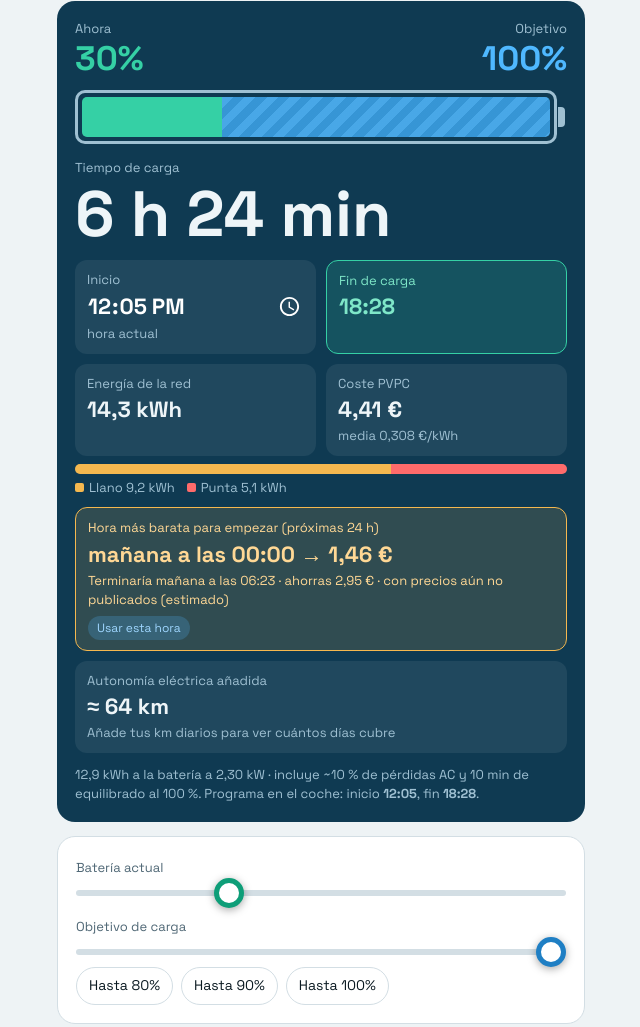
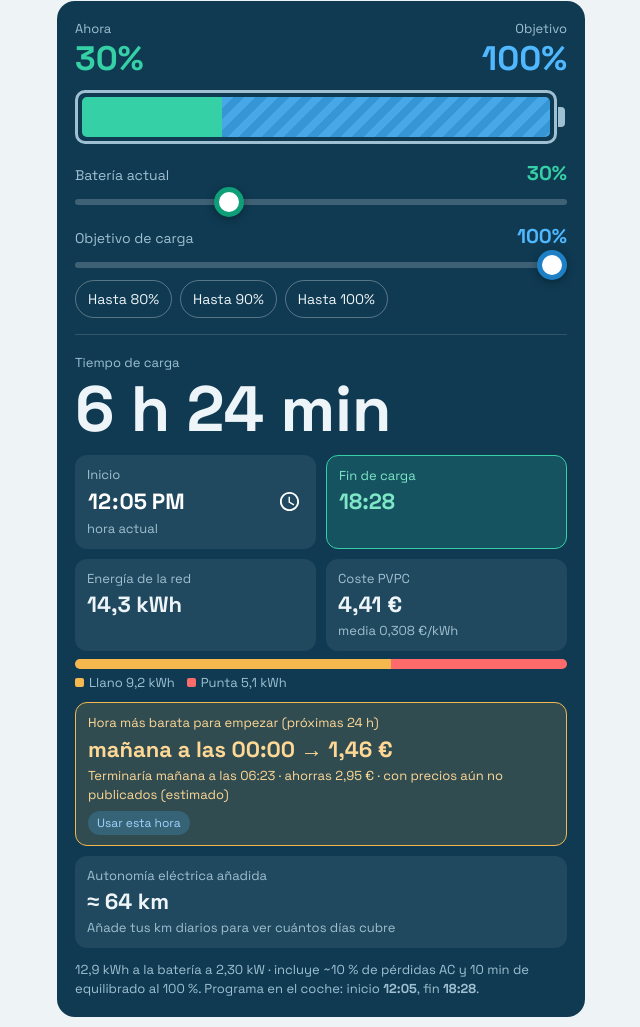
Before and after one commit to tonybeat2-sudo/carga-s05-phev, a plain HTML site: page index.html in a window 1280 px wide. Shown: the part 98-1125 px from the top of the page, without its empty margins (319-959 px from the left). Drawn offline with Linux system fonts and the light colour scheme.

Commit message:
Recupera controles de batería junto a la barra

```diff
--- a/index.html
+++ b/index.html
@@ -72,6 +72,12 @@ textarea{min-height:90px;resize:vertical}
 .warn{color:var(--warn);font-size:13px;margin:8px 0 0}
 .okt{color:var(--ok);font-size:13px;margin:6px 0 0}
 details{font-size:14px;color:var(--mute)}summary{cursor:pointer;min-height:32px}
+.sliders{margin:14px 0 18px;padding-bottom:16px;border-bottom:1px solid rgba(255,255,255,.14)}
+.sl{display:flex;justify-content:space-between;align-items:baseline;font-size:14px;margin:0}
+.sl b{font-size:20px}
+.hero input[type=range]{background:rgba(255,255,255,.2);margin:10px 0 16px;touch-action:none}
+.hero .chip{color:#eef5f8;border-color:rgba(255,255,255,.3)}
+.hero .chips{margin-top:-4px}
 @media (prefers-reduced-motion:reduce){*{transition:none!important}}
 </style>
 </head>
@@ -86,6 +92,17 @@ details{font-size:14px;color:var(--mute)}summary{cursor:pointer;min-height:32px}
       <div style="text-align:right"><p class="lab">Objetivo</p><div class="pct" id="vObj" style="color:#4fb8ff">100%</div></div>
     </div>
     <div class="bat" style="color:#9fc0d2"><div class="in"><div class="a" id="barA"></div><div class="b" id="barB"></div></div></div>
+    <div class="sliders">
+      <label class="lab sl" for="act"><span>Batería actual</span><b id="lAct" style="color:#35d0a5">30%</b></label>
+      <input type="range" id="act" min="0" max="100" value="30">
+      <label class="lab sl" for="obj"><span>Objetivo de carga</span><b id="lObj" style="color:#4fb8ff">100%</b></label>
+      <input type="range" id="obj" min="0" max="100" value="100">
+      <div class="chips" id="presets">
+        <button class="chip" data-v="80">Hasta 80%</button>
+        <button class="chip" data-v="90">Hasta 90%</button>
+        <button class="chip" data-v="100">Hasta 100%</button>
+      </div>
+    </div>
     <p class="lab" style="margin-top:14px">Tiempo de carga</p>
     <div class="big" id="tiempo">—</div>
     <div class="grid2">
@@ -105,18 +122,6 @@ details{font-size:14px;color:var(--mute)}summary{cursor:pointer;min-height:32px}
     </div>
     <div class="tile" style="margin-top:10px"><p class="lab" style="margin:0">Autonomía eléctrica añadida</p><b id="km">—</b><p class="lab" id="dias" style="margin:0"></p></div>
     <p class="note" id="detalle"></p>
-  </div>
-
-  <div class="card">
-    <label class="lab" for="act">Batería actual</label>
-    <input type="range" id="act" min="0" max="100" value="30">
-    <label class="lab" for="obj">Objetivo de carga</label>
-    <input type="range" id="obj" min="0" max="100" value="100">
-    <div class="chips" id="presets">
-      <button class="chip" data-v="80">Hasta 80%</button>
-      <button class="chip" data-v="90">Hasta 90%</button>
-      <button class="chip" data-v="100">Hasta 100%</button>
-    </div>
   </div>
 
   <div class="card">
@@ -232,7 +237,7 @@ function calc(){
   const km=eBat/Math.max(1,+st.cons||20)*100;
   const H=parseHoras(st.pv.horas);
 
-  $("vAct").textContent=st.act+"%";$("vObj").textContent=st.obj+"%";
+  $("vAct").textContent=st.act+"%";$("vObj").textContent=st.obj+"%";$("lAct").textContent=st.act+"%";$("lObj").textContent=st.obj+"%";
   $("barA").style.width=st.act+"%";$("barB").style.left=st.act+"%";$("barB").style.width=delta+"%";
   $("act").value=st.act;$("obj").value=st.obj;
   $("hIni").value=st.ini||`${pad(now.getHours())}:${pad(now.getMinutes())}`;
```
